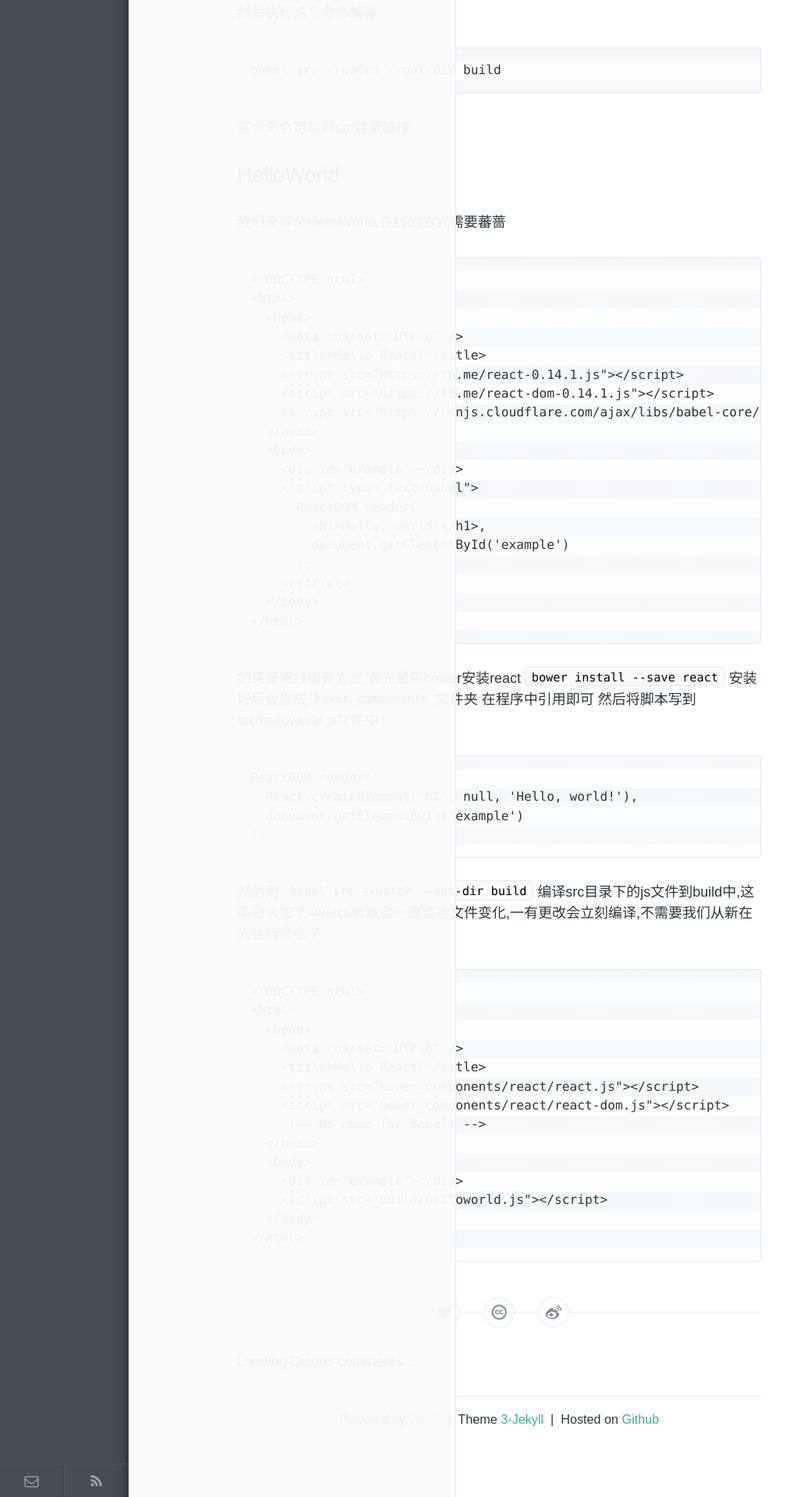
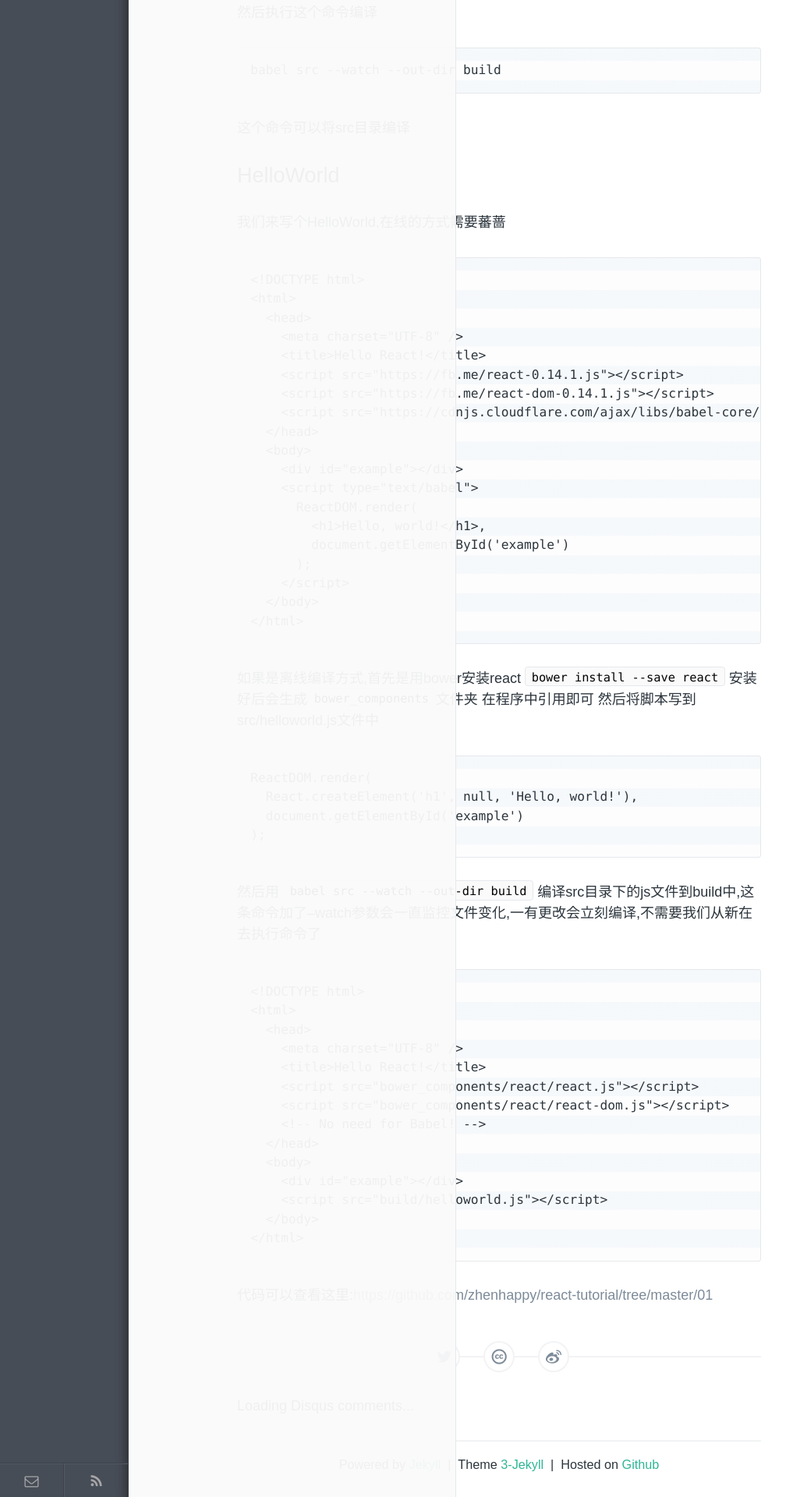
Before and after one commit to q505507538/zhenhappy.github.io, a Jekyll site: the page built from _posts/react/2015-10-31-react-tutorial-01.md, in a window 1280 px wide. Shown: the part 1063-2983 px from the top of the page at 78% size, without its empty margins (0-1008 px from the left). Built offline with Jekyll 4.4.1, drawn with Linux system fonts in a browser that asks for light colours; comment, search, counter and statistics services are not loaded.

Commit message:
React系列入门教程一之HelloWorld

```diff
--- a/_posts/react/2015-10-31-react-tutorial-01.md
+++ b/_posts/react/2015-10-31-react-tutorial-01.md
@@ -94,3 +94,5 @@ React 1.4开始将不在使用JSXTransform改用Babel来解析了
         <script src="build/helloworld.js"></script>
       </body>
     </html>
+
+代码可以查看这里:[https://github.com/zhenhappy/react-tutorial/tree/master/01](https://github.com/zhenhappy/react-tutorial/tree/master/01)
```
